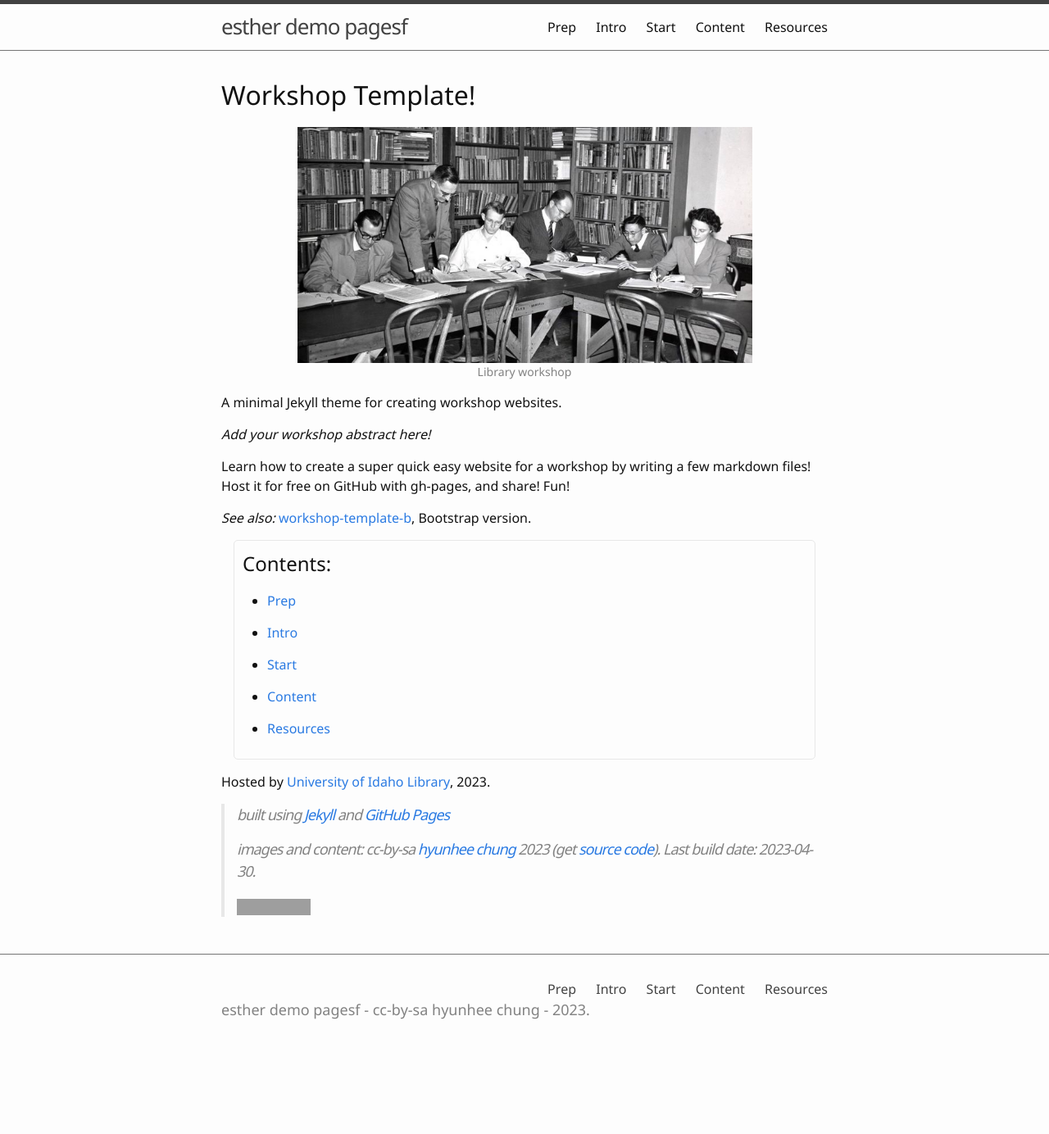
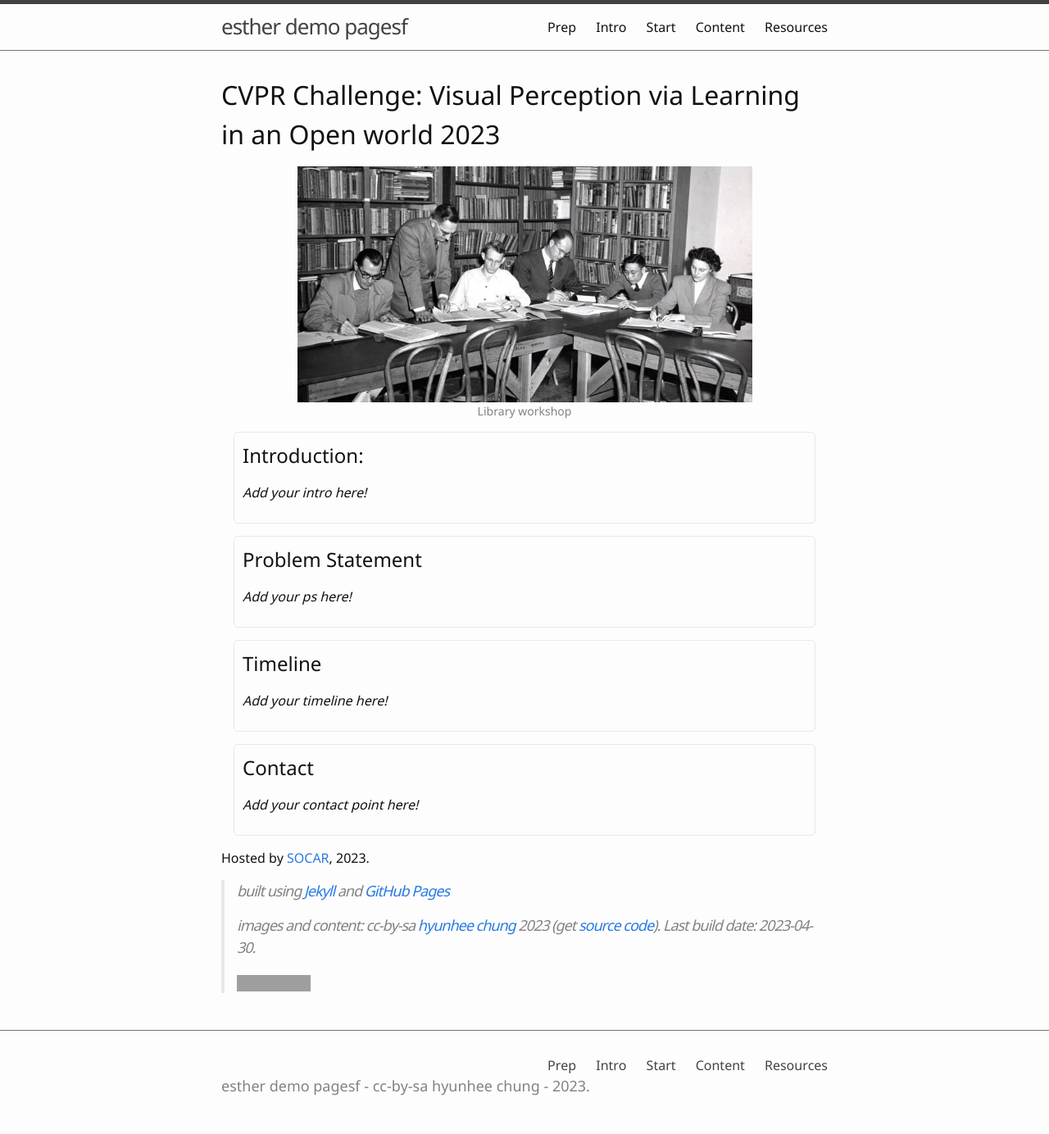
Before and after one commit to socar-esther/socar-esther.github.io, a Jekyll site: the page built from index.md, in a window 1280 px wide. Shown: the whole page at 82% size. Built offline with Jekyll 4.4.1, drawn with Linux system fonts in a browser that asks for light colours; before the commit the page ends 1291 px from its top, so only the background shows below that; grey boxes are pictures that could not be loaded.

Commit message:
main page frame 수정

```diff
--- a/index.md
+++ b/index.md
@@ -2,29 +2,36 @@
 title: Home
 ---
 
-# Workshop Template!
+# CVPR Challenge: Visual Perception via Learning in an Open world 2023
 
 {% include figure.html img="uidaho-workshop.jpg" alt="intro image here" caption="Library workshop" width="75%" %}
 
-A minimal Jekyll theme for creating workshop websites.
-
-*Add your workshop abstract here!*
-
-Learn how to create a super quick easy website for a workshop by writing a few markdown files!
-Host it for free on GitHub with gh-pages, and share!
-Fun!
-
-*See also:* [workshop-template-b](https://evanwill.github.io/workshop-template-b/), Bootstrap version.
 
 <div class="toc" markdown="1">
-## Contents:
-
-{% for lesson in site.pages %}
-{% if lesson.nav == true %}- [{{ lesson.title }}]({{ lesson.url | relative_url }}){% endif %}
-{% endfor %}
+## Introduction:
+*Add your intro here!*
 </div>
 
-Hosted by [University of Idaho Library](http://www.lib.uidaho.edu/), {{ site.pub_year }}.
+
+<div class="toc" markdown="1">
+## Problem Statement
+*Add your ps here!*
+</div>
+
+
+<div class="toc" markdown="1">
+## Timeline
+*Add your timeline here!*
+</div>
+
+
+<div class="toc" markdown="1">
+## Contact
+*Add your contact point here!*
+</div>
+
+
+Hosted by [SOCAR](https://www.socar.kr/), {{ site.pub_year }}.
 
 > built using [Jekyll](https://jekyllrb.com/) and [GitHub Pages](https://pages.github.com/)
 >
```
